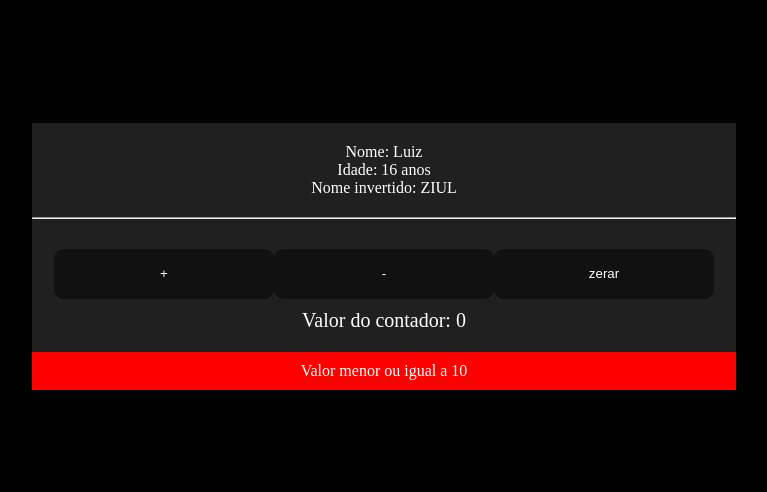
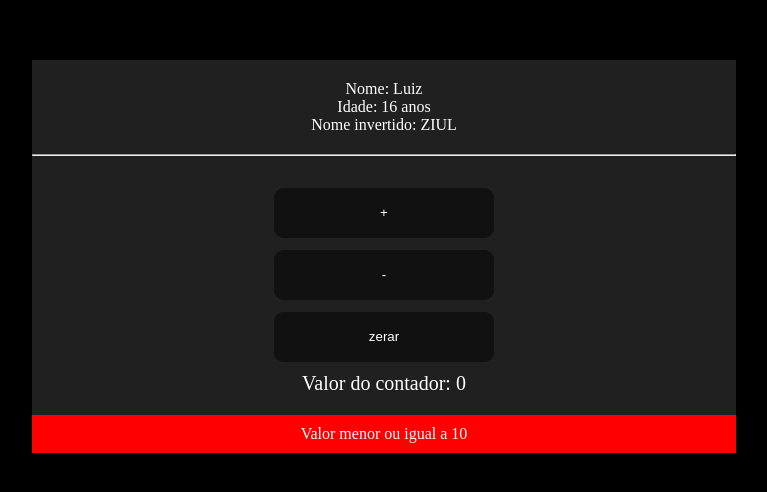
Before and after one commit to LuizBlume/Exercicios, a Vue app: page / in a window 1280 px wide. Shown: the part 154-646 px from the top of the page, without its empty margins (256-1023 px from the left). Built offline with nearby package versions, Linux system fonts and the light colour scheme.

Commit message:
Hotfix: As margens  dos buttons foram alteradas.

```diff
--- a/src/assets/buttons.css
+++ b/src/assets/buttons.css
@@ -1,4 +1,7 @@
 .glow-on-hover {
+    display: flex;
+    justify-content: center;
+    align-items: center;
     width: 220px;
     height: 50px;
     border: none;
@@ -9,7 +12,7 @@
     position: relative !important;
     z-index: 1;
     border-radius: 10px;
-    margin-top: 10px;
+    margin-top: 12px;
     transition: 1s ease;
 }
 .glow-on-hover:hover {
```
